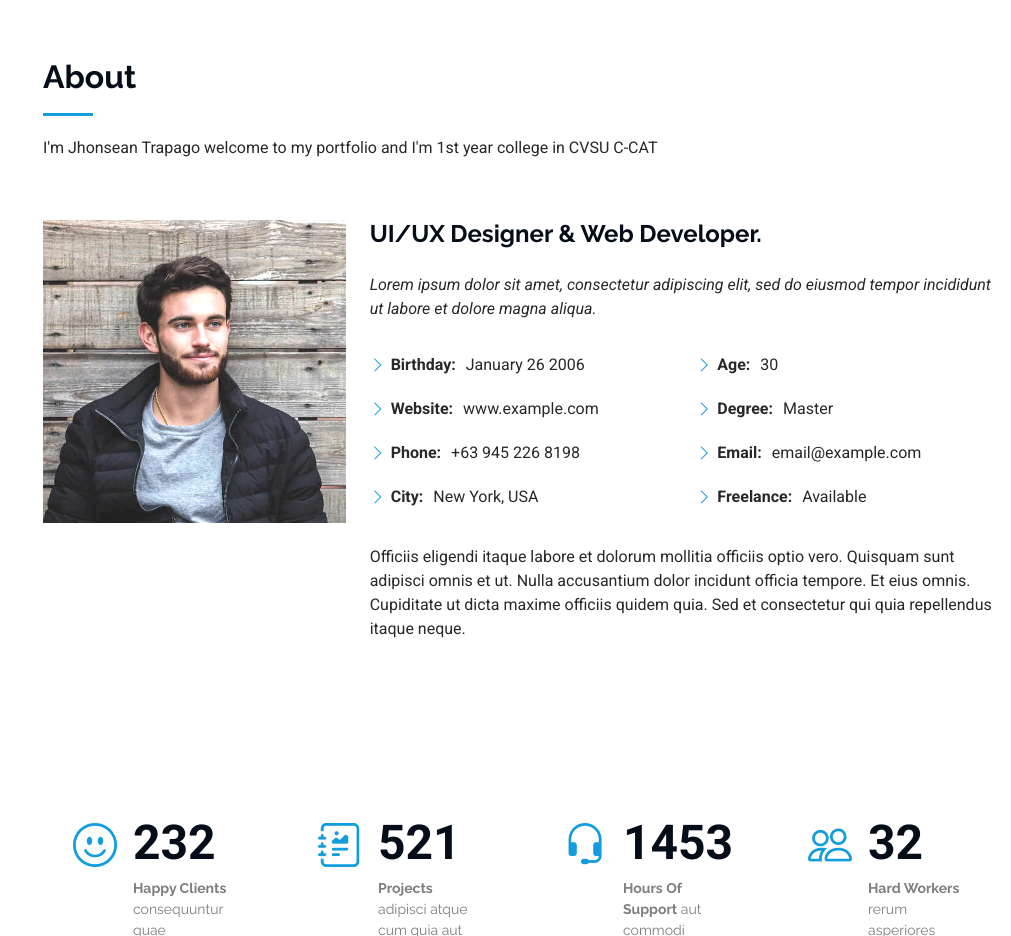
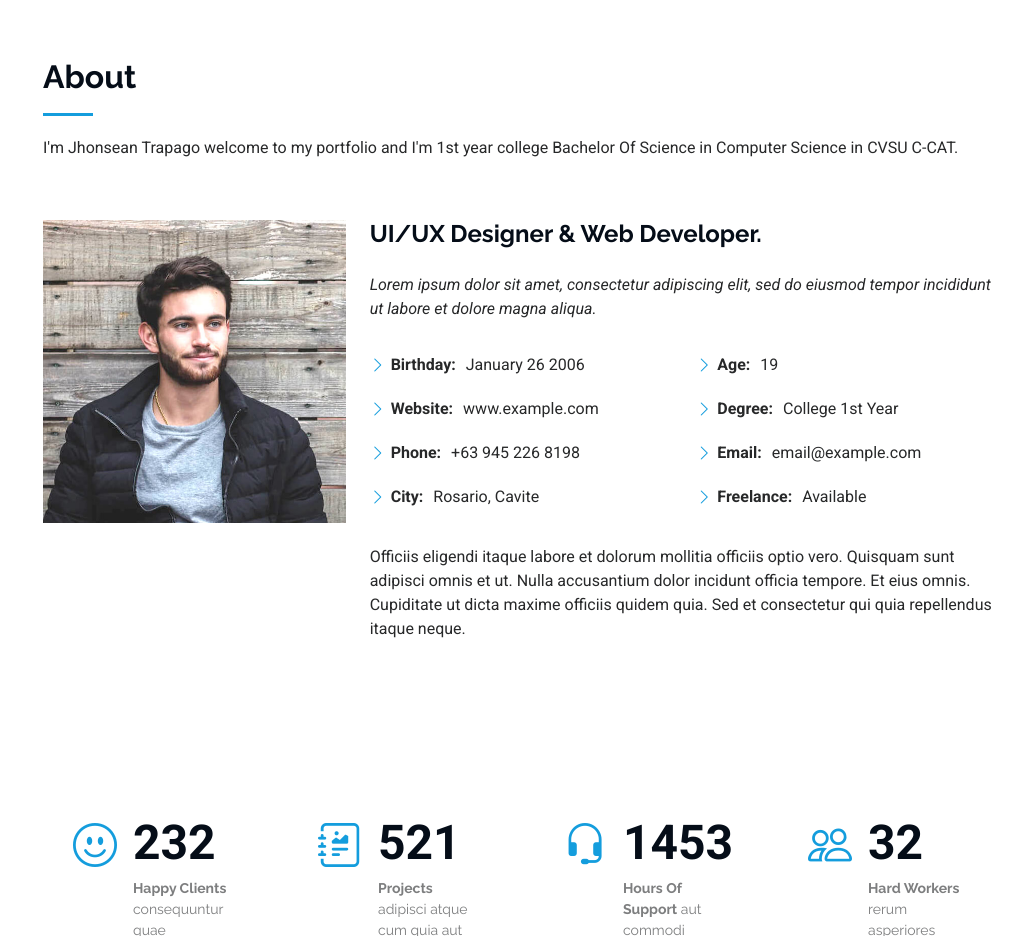
Before and after one commit to WangLing-123/Trapago, a plain HTML site: page index.html in a window 1280 px wide. Shown: the part 802-1738 px from the top of the page, without its empty margins (269-1280 px from the left). Drawn offline with Linux system fonts and the light colour scheme.

Commit message:
Update index.html

```diff
--- a/index.html
+++ b/index.html
@@ -109,7 +109,7 @@
       <!-- Section Title -->
       <div class="container section-title" data-aos="fade-up">
         <h2>About</h2>
-        <p>I'm Jhonsean Trapago welcome to my portfolio and I'm 1st year college in CVSU C-CAT</p>
+        <p>I'm Jhonsean Trapago welcome to my portfolio and I'm 1st year college Bachelor Of Science in Computer Science in CVSU C-CAT.</p>
       </div><!-- End Section Title -->
 
       <div class="container" data-aos="fade-up" data-aos-delay="100">
@@ -130,13 +130,13 @@
                   <li><i class="bi bi-chevron-right"></i> <strong>Birthday:</strong> <span>January 26 2006</span></li>
                   <li><i class="bi bi-chevron-right"></i> <strong>Website:</strong> <span>www.example.com</span></li>
                   <li><i class="bi bi-chevron-right"></i> <strong>Phone:</strong> <span>+63 945 226 8198</span></li>
-                  <li><i class="bi bi-chevron-right"></i> <strong>City:</strong> <span>New York, USA</span></li>
+                  <li><i class="bi bi-chevron-right"></i> <strong>City:</strong> <span>Rosario, Cavite</span></li>
                 </ul>
               </div>
               <div class="col-lg-6">
                 <ul>
-                  <li><i class="bi bi-chevron-right"></i> <strong>Age:</strong> <span>30</span></li>
-                  <li><i class="bi bi-chevron-right"></i> <strong>Degree:</strong> <span>Master</span></li>
+                  <li><i class="bi bi-chevron-right"></i> <strong>Age:</strong> <span>19</span></li>
+                  <li><i class="bi bi-chevron-right"></i> <strong>Degree:</strong> <span>College 1st Year</span></li>
                   <li><i class="bi bi-chevron-right"></i> <strong>Email:</strong> <span>email@example.com</span></li>
                   <li><i class="bi bi-chevron-right"></i> <strong>Freelance:</strong> <span>Available</span></li>
                 </ul>
```
